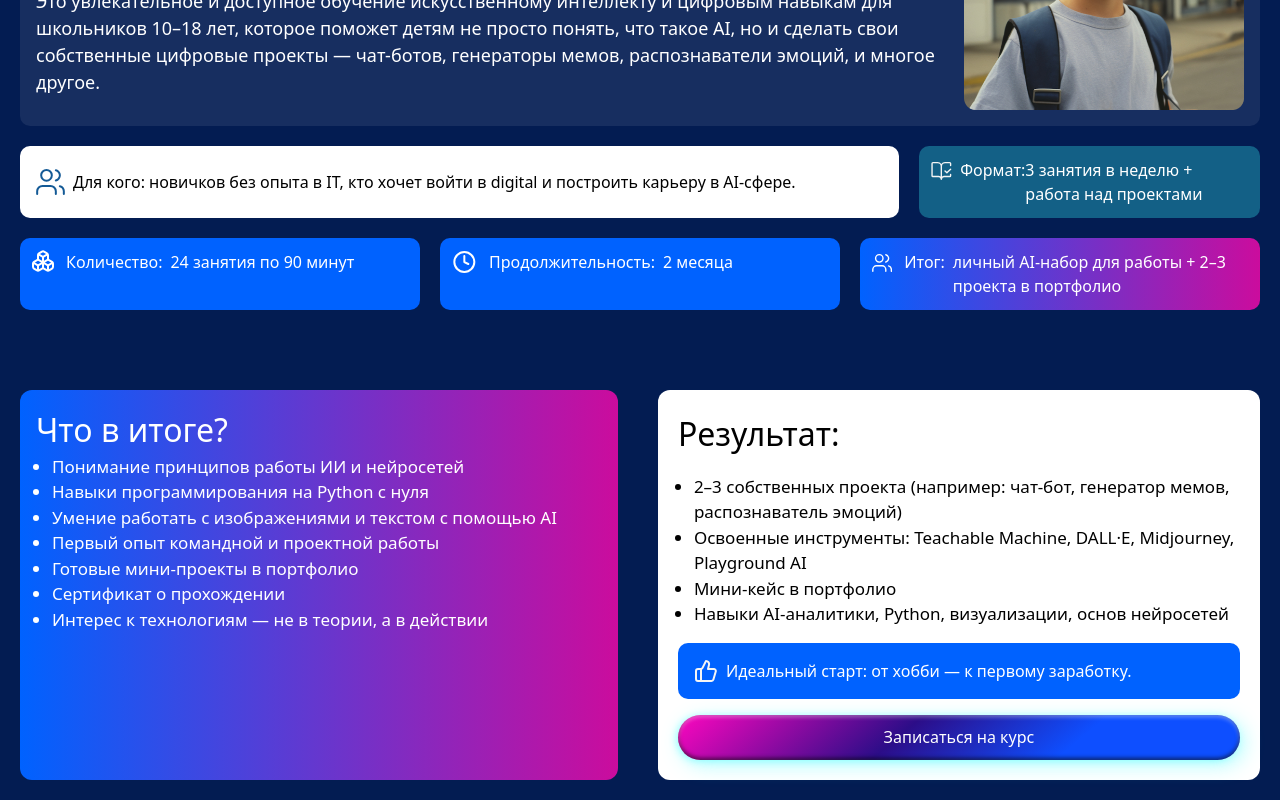
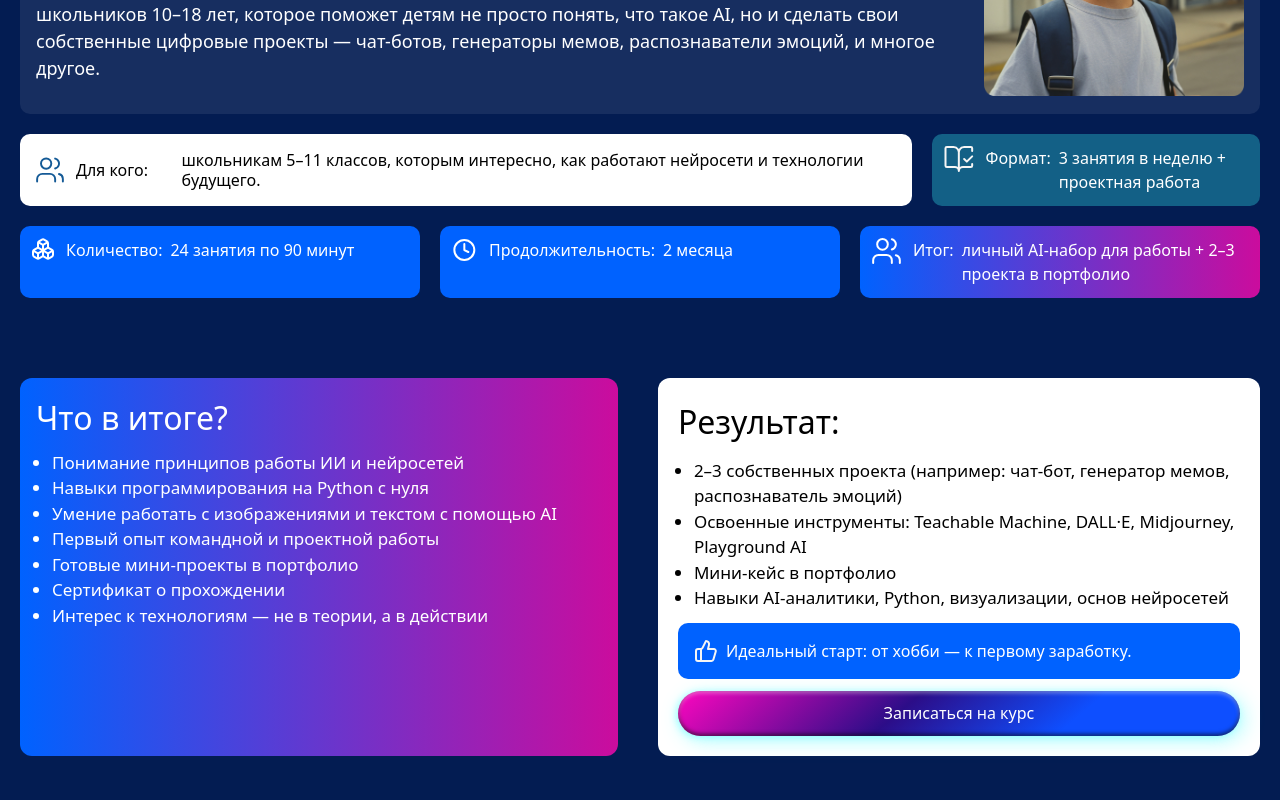
Before and after one commit to dantauu/ai-school-web, a Next.js app: page /more-course/kids in a window 1280 px wide. Shown: the part 1100-1900 px from the top of the page. Built offline with nearby package versions, Linux system fonts and the light colour scheme.

Commit message:
refactor more course

```diff
--- a/src/shared/ui/more-course/skills/index.tsx
+++ b/src/shared/ui/more-course/skills/index.tsx
@@ -25,7 +25,7 @@ export const Skills = ({
   return (
     <div className="1155:flex-row flex flex-col justify-between 1155:gap-10 gap-4">
       <div className={cn(`flex flex-col w-full p-4 rounded-[12px]`, className)}>
-        <p className="text-[32px]">{titleLeft}</p>
+        <p className="530:text-[32px] text-[24px] pb-2">{titleLeft}</p>
         <ul className="pl-4">
           {skillsItems.map((item) => (
             <li className="list-disc text-[17px]" key={item.id}>
@@ -34,8 +34,8 @@ export const Skills = ({
           ))}
         </ul>
       </div>
-      <div className="flex flex-col w-full gap-4 bg-white rounded-[12px] text-black p-5">
-        <p className="text-[32px]">Результат:</p>
+      <div className="flex flex-col w-full gap-3 bg-white rounded-[12px] text-black p-5">
+        <p className="530:text-[32px] text-[24px]">Результат:</p>
         <ul className="pl-4">
           {resultItems.map((item) => (
             <li className="list-disc text-[17px]" key={item.id}>
@@ -43,8 +43,8 @@ export const Skills = ({
             </li>
           ))}
         </ul>
-        <div className="flex gap-2 w-full bg-[#0062FF] p-4 rounded-[10px]">
-          <SvgLike />
+        <div className="flex items-center gap-2 w-full bg-[#0062FF] p-4 rounded-[10px]">
+          <SvgLike className="min-w-[24px] min-h-[24px]" />
           <p className="text-white max-w-[595px]">{likeText}</p>
         </div>
         <ButtonGradientBlue className="w-full h-[45px] text-white">
--- a/src/ui/more-course/kids/bottom/index.tsx
+++ b/src/ui/more-course/kids/bottom/index.tsx
@@ -28,21 +28,24 @@ export const KidsBottom = () => {
   return (
     <div className="flex flex-col 1070:gap-5 gap-2">
       <div className="1070:flex-row flex flex-col 1070:gap-5 gap-2">
-        <div className="flex items-center gap-2 p-4 w-full bg-white rounded-[10px]">
-          <SvgPeoples className="text-[#145A96] min-w-[28px] min-h-[26px]" />
+        <div className="830:flex-row 830:items-center items-stretch flex flex-col 830:gap-10 gap-2 p-4 w-full bg-white rounded-[10px]">
+          <div className="flex items-center gap-3">
+            <SvgPeoples className="text-[#145A96] min-w-[28px] min-h-[26px]" />
+            <p className="min-w-fit text-black">Для кого:</p>
+          </div>
           <div className="1070:flex-row flex flex-col gap-1">
-            <p className="min-w-fit text-black">Для кого:</p>
-            <p className="text-black">
-              новичков без опыта в IT, кто хочет войти в digital и построить
-              карьеру в AI-сфере.
+            <p className="text-black leading-5">
+              школьникам 5–11 классов, которым интересно, как работают нейросети и технологии будущего.
             </p>
           </div>
         </div>
-        <div className="flex p-3 gap-2 bg-[#38FCFE4D] rounded-[10px]">
-          <SvgBook />
+        <div className="830:flex-row flex flex-col p-3 gap-2 bg-[#38FCFE4D] rounded-[10px]">
+          <div className="flex gap-3">
+            <SvgBook />
+            <p>Формат:</p>
+          </div>
           <div className="1070:flex-row flex flex-col">
-            <p>Формат:</p>
-            <p>3 занятия в неделю + работа над проектами</p>
+            <p>3 занятия в неделю + проектная работа</p>
           </div>
         </div>
       </div>
@@ -50,11 +53,13 @@ export const KidsBottom = () => {
         {itemsBottom.map((item) => (
           <div
             key={item.id}
-            className={`flex w-full gap-3 p-3 rounded-[10px] ${item.id === 3 ? "gradient-purple" : "bg-[#0062FF]"}`}
+            className={`830:flex-row flex flex-col w-full gap-2 p-3 rounded-[10px] ${item.id === 3 ? "gradient-purple" : "bg-[#0062FF]"}`}
           >
-            {item.icon}
+            <div className="flex gap-3">
+              {item.icon}
+              <p>{item.title}</p>
+            </div>
             <div className="1070:flex-row flex flex-col gap-2">
-              <p>{item.title}</p>
               <p>{item.text}</p>
             </div>
           </div>
--- a/src/ui/more-course/kids/top/index.tsx
+++ b/src/ui/more-course/kids/top/index.tsx
@@ -11,10 +11,10 @@ export const KidsTop = () => {
           </p>
         </div>
         <div className="flex flex-col gap-5">
-          <h3 className="830:text-[52px] text-[32px]">
+          <h3 className="1155:text-[52px] 1155:leading-normal leading-7 text-[32px]">
             Курс «AI для подростков и детей»
           </h3>
-          <p className="max-w-[935px] text-[18px]">
+          <p className="max-w-[935px] text-[18px] pb-4">
             Это увлекательное и доступное обучение искусственному интеллекту и
             цифровым навыкам для школьников 10–18 лет, которое поможет детям не
             просто понять, что такое AI, но и сделать свои собственные цифровые
@@ -23,7 +23,7 @@ export const KidsTop = () => {
           </p>
         </div>
       </div>
-      <img className="w-[280px] h-[290px]" src={kidImage.src} />
+      <img className="830:w-[260px] 830:h-[274px] w-full h-full" src={kidImage.src} />
     </div>
   )
 }
--- a/src/ui/more-course/special/bottom/index.tsx
+++ b/src/ui/more-course/special/bottom/index.tsx
@@ -28,20 +28,23 @@ export const SpecialBottom = () => {
   return (
     <div className="flex flex-col 1070:gap-5 gap-2">
       <div className="1070:flex-row flex flex-col 1070:gap-5 gap-2">
-        <div className="flex items-center gap-2 p-4 w-full bg-white rounded-[10px]">
-          <div className="1070:flex-row flex flex-col gap-1">
+        <div className="830:flex-row 830:items-center items-stretch flex flex-col 830:gap-10 gap-2 p-4 w-full bg-white rounded-[10px]">
+          <div className="flex items-center gap-3">
             <SvgPeoples className="text-[#145A96] min-w-[28px] min-h-[26px]" />
-            <p className="text-black">
-              Для кого: экспертов в свой сфере и предпринимателей, кто хочет
-              повысить продуктивность и автоматизировать работу с помощью
-              нейросетей.
+            <p className="min-w-fit text-black">Для кого:</p>
+          </div>
+          <div className="1070:flex-row flex flex-col">
+            <p className="text-black leading-5">
+              экспертов в свой сфере и предпринимателей, кто хочет повысить продуктивность и автоматизировать работу с помощью нейросетей.
             </p>
           </div>
         </div>
-        <div className="flex p-3 gap-2 bg-[#38FCFE4D] rounded-[10px]">
-          <SvgBook />
+        <div className="830:flex-row flex flex-col p-3 gap-2 bg-[#38FCFE4D] rounded-[10px]">
+          <div className="flex gap-3">
+            <SvgBook />
+            <p>Формат:</p>
+          </div>
           <div className="1070:flex-row flex flex-col">
-            <p>Формат:</p>
             <p>3 занятия в неделю по 90 минут + проектная работа</p>
           </div>
         </div>
@@ -50,11 +53,13 @@ export const SpecialBottom = () => {
         {itemsBottom.map((item) => (
           <div
             key={item.id}
-            className={`flex w-full gap-3 p-3 rounded-[10px] ${item.id === 3 ? "gradient-purple" : "bg-[#0062FF]"}`}
+            className={`830:flex-row flex flex-col w-full gap-2 p-3 rounded-[10px] ${item.id === 3 ? "gradient-purple" : "bg-[#0062FF]"}`}
           >
-            {item.icon}
+            <div className="flex gap-3">
+              {item.icon}
+              <p>{item.title}</p>
+            </div>
             <div className="1070:flex-row flex flex-col gap-2">
-              <p>{item.title}</p>
               <p>{item.text}</p>
             </div>
           </div>
--- a/src/ui/more-course/special/top/index.tsx
+++ b/src/ui/more-course/special/top/index.tsx
@@ -10,7 +10,7 @@ export const SpecialTop = () => {
             главном.
           </p>
         </div>
-        <h3 className="830:leading-13 leading-10 830:text-[52px] text-[32px]">
+        <h3 className="830:leading-13 leading-8 830:text-[52px] text-[32px] pb-2">
           Курс «AI для специалистов
           <br /> и предпринимателей»
         </h3>
@@ -20,13 +20,13 @@ export const SpecialTop = () => {
           AI-инструменты и внедрить их в свою работу от генерации контента до
           клиентской поддержки и аналитики.
         </p>
-        <p className="max-w-[1090px] text-[18px]">
+        <p className="max-w-[1090px] text-[18px] pb-4">
           Курс даст системное понимание, где и как применять ИИ без технических
           сложностей, а также позволит собрать портфолио из 2–3 реальных
           AI-кейсов.
         </p>
       </div>
-      <img className="w-[280px] h-[290px]" src={specialImage.src} />
+      <img className="830:w-[260px] 830:h-[274px] w-full h-full" src={specialImage.src} />
     </div>
   )
 }
--- a/src/ui/more-course/start/bottom/index.tsx
+++ b/src/ui/more-course/start/bottom/index.tsx
@@ -28,20 +28,24 @@ export const StartBottom = () => {
   return (
     <div className="flex flex-col 1070:gap-5 gap-2">
       <div className="1070:flex-row flex flex-col 1070:gap-5 gap-2">
-        <div className="flex items-center gap-2 p-4 w-full bg-white rounded-[10px]">
-          <SvgPeoples className="text-[#145A96] min-w-[28px] min-h-[26px]" />
+        <div className="830:flex-row 830:items-center items-stretch flex flex-col gap-2 p-4 w-full bg-white rounded-[10px]">
+          <div className="flex items-center gap-3">
+            <SvgPeoples className="text-[#145A96] min-w-[28px] min-h-[26px]" />
+            <p className="min-w-fit text-black">Для кого:</p>
+          </div>
           <div className="1070:flex-row flex flex-col gap-1">
-            <p className="min-w-fit text-black">Для кого:</p>
-            <p className="text-black">
+            <p className="text-black leading-5">
               новичков без опыта в IT, кто хочет войти в digital и построить
               карьеру в AI-сфере.
             </p>
           </div>
         </div>
-        <div className="flex p-3 gap-2 bg-[#38FCFE4D] rounded-[10px]">
-          <SvgBook />
+        <div className="830:flex-row flex flex-col p-3 gap-2 bg-[#38FCFE4D] rounded-[10px]">
+          <div className="flex gap-3">
+            <SvgBook />
+            <p>Формат:</p>
+          </div>
           <div className="1070:flex-row flex flex-col">
-            <p>Формат:</p>
             <p>3 занятия в неделю + работа над проектами</p>
           </div>
         </div>
@@ -50,11 +54,13 @@ export const StartBottom = () => {
         {itemsBottom.map((item) => (
           <div
             key={item.id}
-            className={`flex w-full gap-3 p-3 rounded-[10px] ${item.id === 3 ? "gradient-purple" : "bg-[#0062FF]"}`}
+            className={`830:flex-row flex flex-col w-full gap-2 p-3 rounded-[10px] ${item.id === 3 ? "gradient-purple" : "bg-[#0062FF]"}`}
           >
-            {item.icon}
+            <div className="flex gap-3">
+              {item.icon}
+              <p>{item.title}</p>
+            </div>
             <div className="1070:flex-row flex flex-col gap-2">
-              <p>{item.title}</p>
               <p>{item.text}</p>
             </div>
           </div>
--- a/src/ui/more-course/start/top/index.tsx
+++ b/src/ui/more-course/start/top/index.tsx
@@ -10,19 +10,19 @@ export const StartTop = () => {
             главном.
           </p>
         </div>
-        <h3 className="830:text-[52px] text-[32px]">Карьерный старт в AI</h3>
+        <h3 className="830:text-[52px] text-[32px] 830:leading-normal leading-9">Карьерный старт в AI</h3>
         <p className="max-w-[935px]">
           — это практическая программа для новичков без технического
           бэкграунда.{" "}
         </p>
-        <p>
+        <p className="830:pb-0 pb-4 leading-5">
           Всего за 3 месяца ты соберёшь портфолио из 3 собственных AI-проектов,
           разберёшься в направлениях и инструментах искусственного интеллекта,
           научишься применять нейросети и Python на реальных задачах и
           подготовишься к своему первому шагу в AI-карьеру.
         </p>
       </div>
-      <img className="w-[260px] h-[274px]" src={startImage.src} />
+      <img className="830:w-[260px] 830:h-[274px] w-full h-full" src={startImage.src} />
     </div>
   )
 }
```
